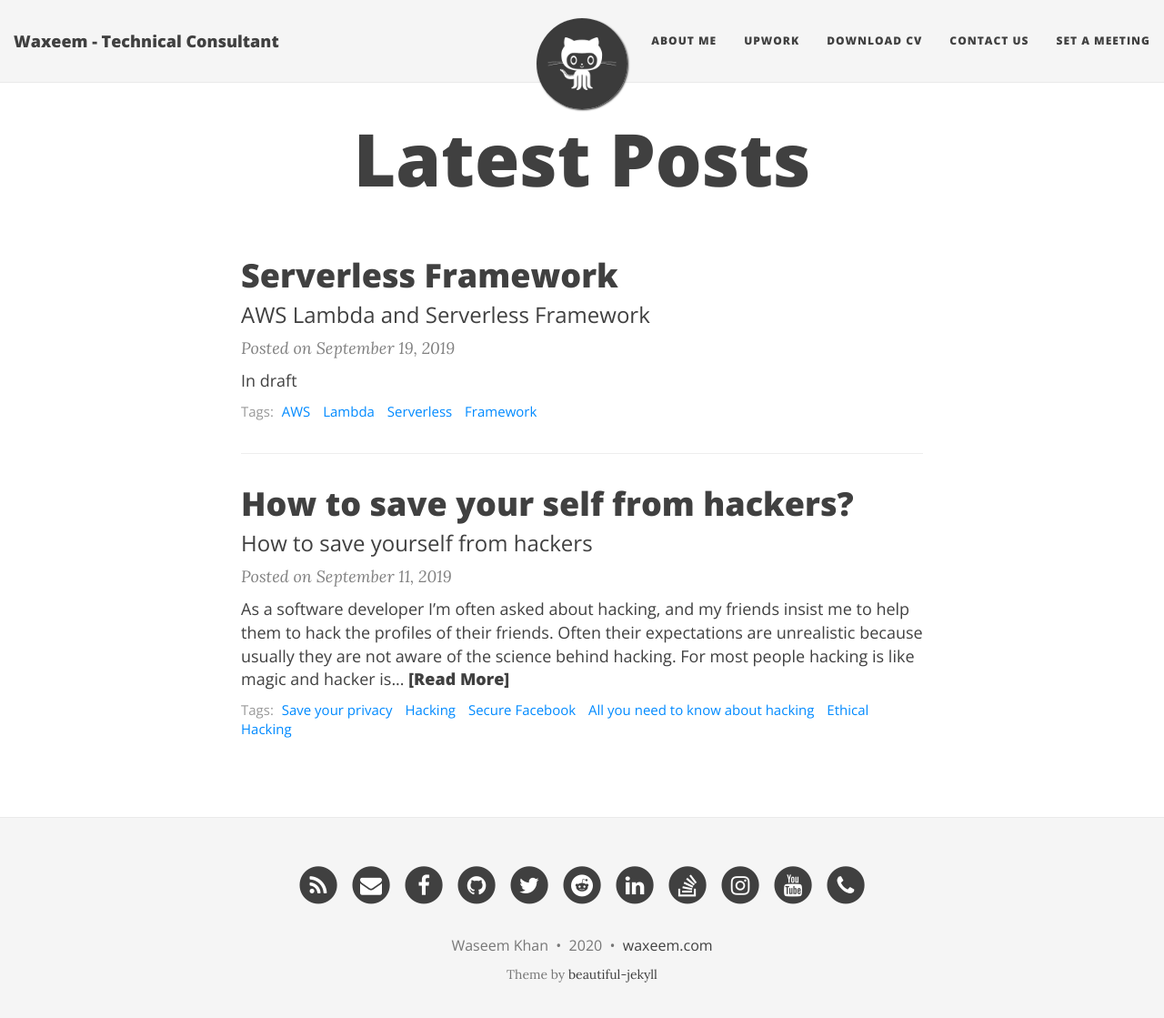
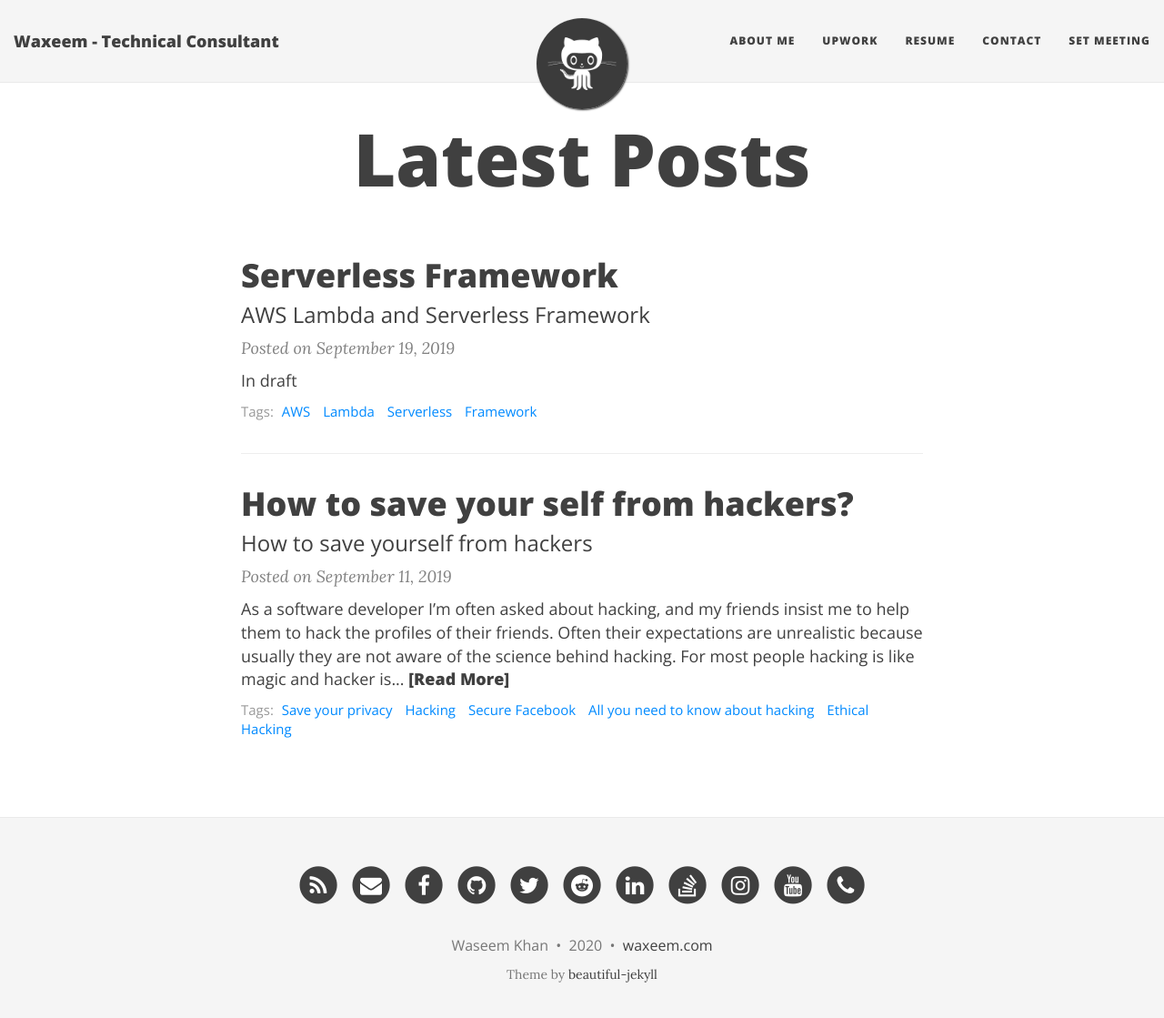
Before and after one commit to waseemullah157/waxeem, a Jekyll site: the page built from index.html, in a window 1280 px wide and 1132 px high. Shown: the top 1119 px of the window at 91% size. Built offline with Jekyll 4.4.1, drawn with Linux system fonts in a browser that asks for light colours; nearby versions of some CDN libraries; the list of posts is cut into pages by our own code.

```diff
--- a/_config.yml
+++ b/_config.yml
@@ -25,9 +25,9 @@ description: I'm here to share my knowledge with our community.
 navbar-links:
   About Me: "aboutme"
   Upwork: "https://www.upwork.com/o/profiles/users/_~01f7beeccaba6e1991/"
-  Download CV: "https://waxeem.com/docs/waseemullah157.pdf"
-  Contact us: "https://waxeem.com/contact.html"
-  Set a Meeting: "https://calendly.com/waseemullah157/15min"
+  Resume: "https://waxeem.com/docs/waseemullah157.pdf"
+  Contact: "https://waxeem.com/contact.html"
+  Set Meeting: "https://calendly.com/waseemullah157/15min"
   # Resources:
   #   # - oleezee.com: "https://www.oleezee.com"
   #   - GitHub: "https://github.com/waseemullah157/"
```
